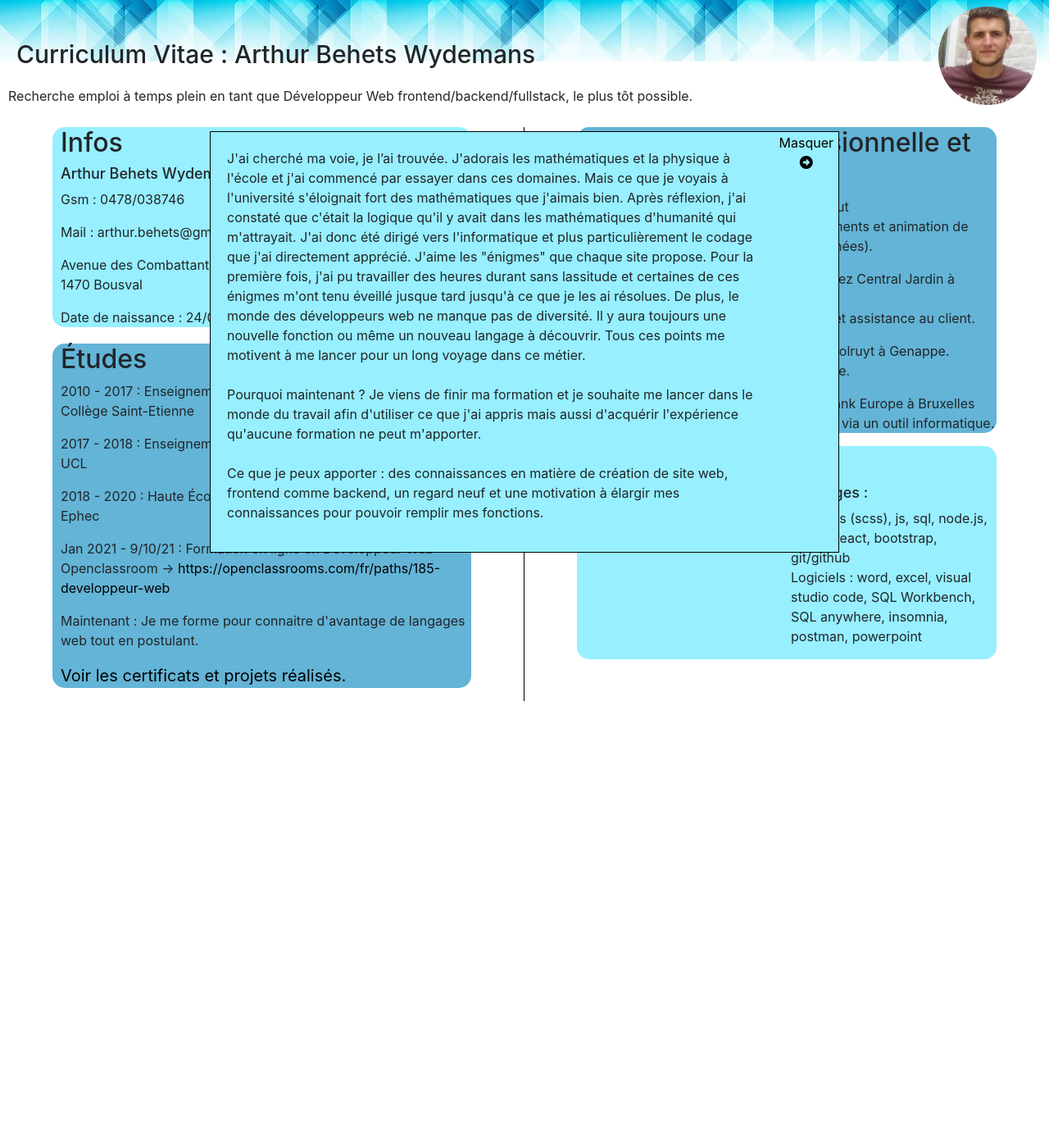
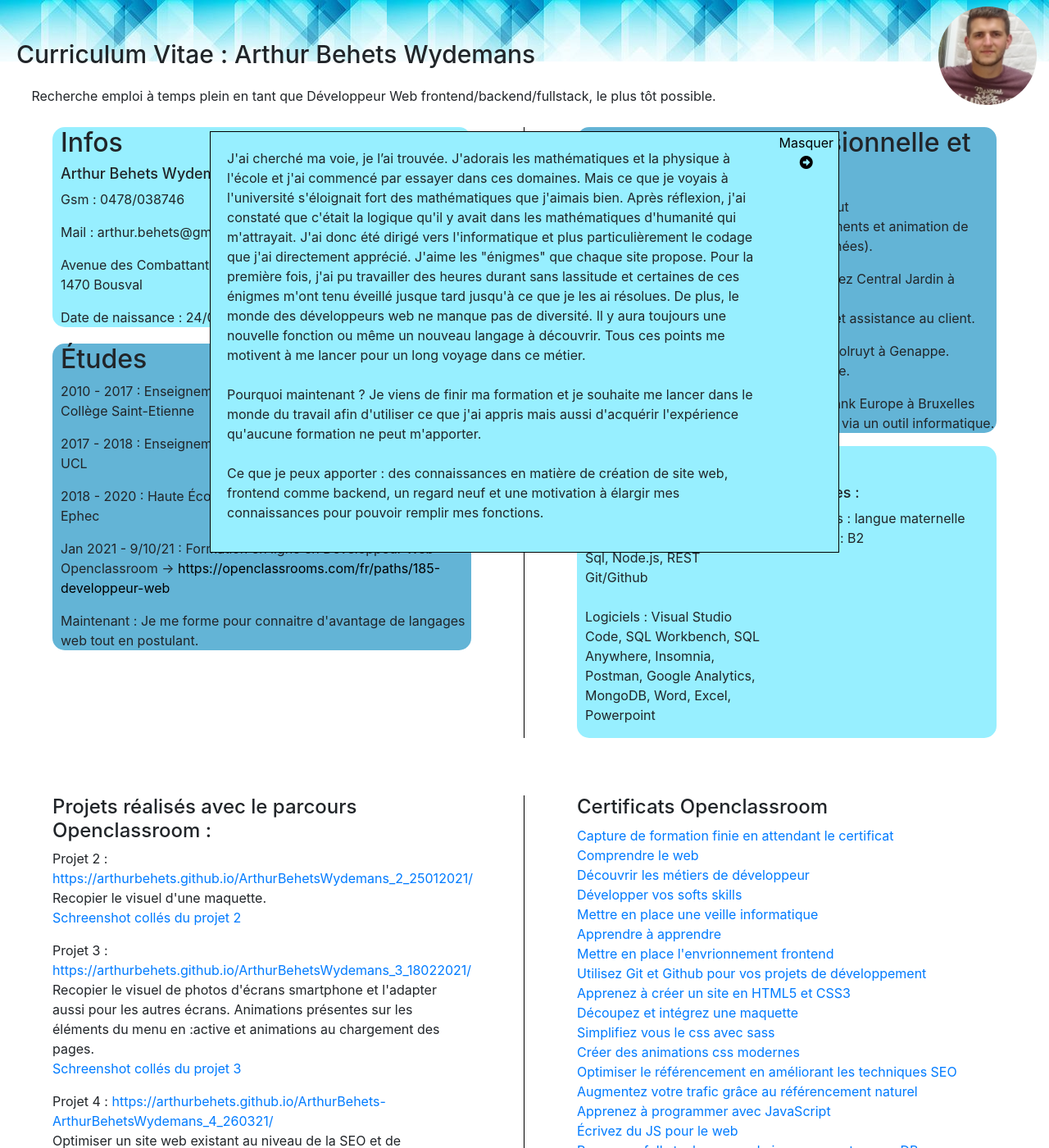
Before and after one commit to ArthurBehets/ABW_CV, a website: page Frontend/Index.html in a window 1280 px wide. Shown: the top 1400 px of the page at 82% size. Before the commit the page ends 855 px from the top, so only its background shows below. Drawn offline with nearby package versions, Linux system fonts and the light colour scheme.

Commit message:
relooking

```diff
--- a/Frontend/Index.html
+++ b/Frontend/Index.html
@@ -9,7 +9,7 @@
 
         <title>Behets W. Arthur CV</title>
     </head>
-    <body class="body">
+    <header>
         <!-- Nav -->
         <nav class="nav nav__flex">
             <h1 class="mt-5">Curriculum Vitae : Arthur Behets Wydemans</h1>
@@ -17,13 +17,14 @@
         </nav>
         <div id="motivation" class="nav__link"></div>
         <!-- Nav END -->
-       <section class="intro">
-        <p>Recherche emploi à temps plein en tant que Développeur Web frontend/backend/fullstack, le plus tôt possible.</p>
-       </section>
-        <!-- Corps -->
-        <div class="corps">
-           <!-- Left Side -->
-            <section class="corps__left">
+    </header>
+    <body>
+        <section class="intro">
+            <p>Recherche emploi à temps plein en tant que Développeur Web frontend/backend/fullstack, le plus tôt possible.</p>
+        </section>
+        <section class="corps bubbles">
+        <!-- Left Side -->
+            <div class="corps__left">
                 <!-- Infos -->
                 <div class="corps__left-infos">
                     <h2>Infos</h2>
@@ -42,13 +43,12 @@
                     <p>2018 - 2020 : Haute École en Technique Informatique<br>Ephec</p>
                     <p>Jan 2021 - 9/10/21 : Formation en ligne en Développeur Web<br>Openclassroom -> <a class="corps__left-studies-a" href="https://openclassrooms.com/fr/paths/185-developpeur-web">https://openclassrooms.com/fr/paths/185-developpeur-web</a></p>
                     <p>Maintenant : Je me forme pour connaitre d'avantage de langages web tout en postulant.</p>
-                    <p class="corps__left-studies-certif"><a class="corps__left-studies-certif-a" href="Html/certifs.html">Voir les certificats et projets réalisés.</a></p>
                 </div>
                 <!-- Studies END -->
-            </section>
+            </div>
             <!-- Left Side END -->
             <!-- Right Side -->
-            <section class="corps__right">
+            <div class="corps__right">
                 <div class="corps__right-expe">
                     <h2>Expériences professionnelle et organisationnelle</h2>
                     <p>Septembre 2016 - Juillet 2021 : Chef scout<br>Tâches réalisées : Organisation d'évènements et animation de jeunes de 6 à 16 ans (en fonction des années).</p>
@@ -60,17 +60,17 @@
                     <h2>Compétences</h2>
                     <div class="corps__right-ability-col">
                         <div class="corps__right-ability-col-1">
-                            <h3>Langues : </h3>
-                            <p>Français : langue maternelle<br>Anglais : b2</p>
+                            <h3>Langages :</h3>
+                            <p>HTML, CSS (Sass), Bootstrap, JS (VueJs, React) <br> Sql, Node.js, REST <br> Git/Github<br><br>Logiciels : Visual Studio Code, SQL Workbench, SQL Anywhere, Insomnia, Postman, Google Analytics, MongoDB, Word, Excel, Powerpoint</p>
                         </div>
                         <div class="corps__right-ability-col-2">
-                            <h3>Langages :</h3>
-                            <p>html, css (scss), js, sql, node.js, vue.js, react, bootstrap, git/github<br>Logiciels : word, excel, visual studio code, SQL Workbench, SQL anywhere, insomnia, postman, powerpoint</p>
+                            <h3>Langues : </h3>
+                            <p>Français : langue maternelle<br>Anglais : B2</p>
                         </div>
                     </div>
                 </div>
-            </section>
-        </div>
+            </div>
+        </section>
         <section class="popup" id="popup">
             <div class="popup__content">
                 <p class="popup__content-p">
@@ -85,6 +85,43 @@
                 </button>
             </div>
         </section>
+        <section class="corps">
+            <div class="corps__left">
+                <h2 class="h4">
+                    Projets réalisés avec le parcours Openclassroom :
+                </h2>
+                <p>Projet 2 : <a href="https://arthurbehets.github.io/ArthurBehetsWydemans_2_25012021/">https://arthurbehets.github.io/ArthurBehetsWydemans_2_25012021/</a><br>Recopier le visuel d'une maquette.<br><a href="img/P2.png">Schreenshot collés du projet 2</a></p>
+                <p>Projet 3 : <a href="https://arthurbehets.github.io/ArthurBehetsWydemans_3_18022021/">https://arthurbehets.github.io/ArthurBehetsWydemans_3_18022021/ </a><br>Recopier le visuel de photos d'écrans smartphone et l'adapter aussi pour les autres écrans. Animations présentes sur les éléments du menu en :active et animations au chargement des pages.<br><a href="img/P3.png">Schreenshot collés du projet 3</a></p>
+                <p>Projet 4 : <a href="https://arthurbehets.github.io/ArthurBehets-ArthurBehetsWydemans_4_260321/">https://arthurbehets.github.io/ArthurBehets-ArthurBehetsWydemans_4_260321/</a><br>Optimiser un site web existant au niveau de la SEO et de l'accessibilité. (balises meta, alt, supprimer les black-hat, adapter les couleurs,...)</p>
+                <p>Projet 5 : <a href="https://arthurbehets.github.io/BehetsWydemansArthur_5_030521//frontend/Index.html">https://arthurbehets.github.io/BehetsWydemansArthur_5_030521//frontend/Index.html</a><br>Avec une api existente, construire un site de vente en ligne.(Se connecter au port 3000 pour le bon fonctionnement du site).<br><a href="img/P5.png">Schreenshot collés du projet 5</a></p>
+                <p>Projet 6 : <a href="https://github.com/ArthurBehets/BehetsWydemansArthur_6_200721.git">https://github.com/ArthurBehets/BehetsWydemansArthur_6_200721.git</a><br>Avec un frontend existant, construire l'api pour le faire fonctionner.(Pour des soucis de mot de passe, le dossier .env avec les identifiants mongoDB n'est pas push).</p>
+                <p>Projet 7 : <a href="https://github.com/ArthurBehets/BehetsWydemansArthur_7_200821.git">https://github.com/ArthurBehets/BehetsWydemansArthur_7_200821.git</a><br>Construire entièrement un réseau social d'entreprise avec comme unique consigne des fonctionnalités requises.<br><a href="img/P7.png">Schreenshot collés du projet 7</a></p>
+                <p>Les codes : <a href="https://github.com/ArthurBehets"> https://github.com/ArthurBehets</a></p>
+            </div>
+            <div class="corps__right">
+                <h2 class="h4">Certificats Openclassroom</h2>
+                <a href="./certifs/Capture.PNG">Capture de formation finie en attendant le certificat</a><br>
+                <a href="./certifs/Comprendre_le_Web.pdf">Comprendre le web</a><br>
+                <a href="./certifs/Découvrez_les_métiers_de_développeur.pdf">Découvrir les métiers de développeur</a><br>
+                <a href="./certifs/Développez_vos_softs_skills.pdf">Développer vos softs skills</a><br>
+                <a href="./certifs/Veille_informatique.pdf">Mettre en place une veille informatique</a><br>
+                <a href="./certifs/Apprendre_à_apprendre.pdf">Apprendre à apprendre</a><br>
+                <a href="./certifs/Envrionnement_front-end.pdf">Mettre en place l'envrionnement frontend</a><br>
+                <a href="./certifs/Utilisez_Git_et_Github.pdf">Utilisez Git et Github pour vos projets de développement</a><br>
+                <a href="./certifs/Html5_et_css3.pdf">Apprenez à créer un site en HTML5 et CSS3</a><br>
+                <a href="./certifs/Découpez_et_intégrez_une_maquette.pdf">Découpez et intégrez une maquette</a><br>
+                <a href="./certifs/Sass.pdf">Simplifiez vous le css avec sass</a><br>
+                <a href="./certifs/Animation_css.pdf">Créer des animations css modernes</a><br>
+                <a href="./certifs/SEO.pdf">Optimiser le référencement en améliorant les techniques SEO</a><br>
+                <a href="./certifs/référencement_naturel.pdf">Augmentez votre trafic grâce au référencement naturel</a><br>
+                <a href="./certifs/js.pdf">Apprenez à programmer avec JavaScript</a><br>
+                <a href="./certifs/ecrivez_du_js_pour_le_web.pdf">Écrivez du JS pour le web</a><br>
+                <a href="./certifs/node.js.pdf">Passez au full stack avec node.js, express et mongoDB</a><br>
+                <a href="./certifs/owasp.pdf">Sécurisez vos applications web avec l'OWASP</a><br>
+                <a href="./certifs/rest.pdf">Adoptez les API REST pour vos projets web</a><br>
+                <a href="./certifs/html_css_interface.pdf">Utiliser HTML 5 pour l'interface utilisateur</a>
+            </div>
+        </section>
     </body>
     <script type="text/JavaScript" src="Js/script.js"></script>
     <script src="https://kit.fontawesome.com/76224e3b6e.js" crossorigin="anonymous"></script>
--- a/Frontend/Scss/style.scss
+++ b/Frontend/Scss/style.scss
@@ -48,9 +48,11 @@ $secondary :#63b4d6 ;
     margin-top: 20px;
     margin-bottom: 0;
     padding : 10px;
+    padding-left : 3%;
     width : 80%;
 }
 .corps{
+    padding-bottom : 70px;
     padding-top: 0;
     width : 100%;
     display : flex;
@@ -120,7 +122,7 @@ $secondary :#63b4d6 ;
                 flex-direction: row;
                 &-1{
                     width : 50%;
-                    padding-right: 5px;
+                    padding-right : 5%;
                 }
                 &-2{
                     width : 50%;
```
Also changed, not shown: Frontend/Html/certifs.html (deleted, +0 -56 lines), Frontend/Css/style.css, Frontend/certifs/Capture.PNG (added), Frontend/img/P2.png (added), Frontend/img/P5.png (added), Frontend/img/P7.png (added), 5 other files.
